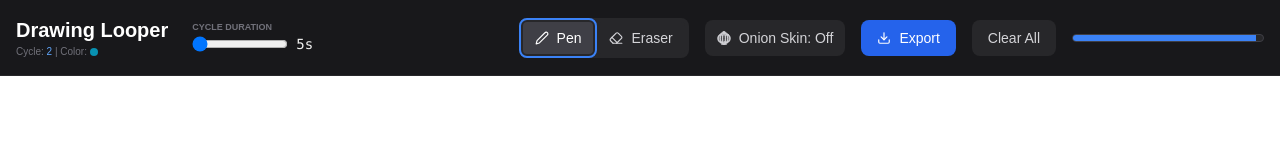
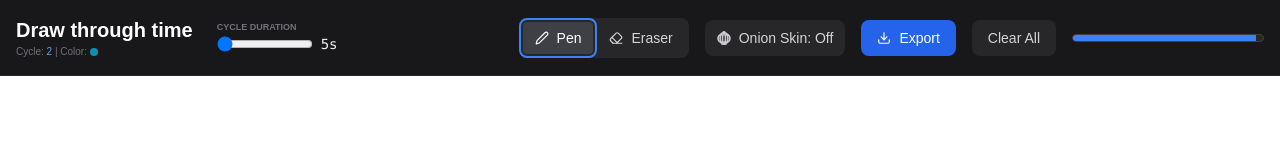
Before and after one commit to S-poony/LoopDraw, a plain HTML site: page index.html in a window 1280 px wide. Drawn offline with nearby package versions, Linux system fonts and the light colour scheme.

Commit message:
changed title

```diff
--- a/index.html
+++ b/index.html
@@ -4,7 +4,7 @@
 <head>
     <meta charset="UTF-8">
     <meta name="viewport" content="width=device-width, initial-scale=1.0">
-    <title>Drawing Looper - Chrono Replay</title>
+    <title>Loop Draw</title>
     <script src="https://cdn.tailwindcss.com"></script>
     <link rel="stylesheet" href="style.css">
 </head>
@@ -15,7 +15,7 @@
     <div class="p-4 bg-zinc-900 border-b border-zinc-800 flex flex-wrap items-center justify-between gap-4 z-20">
         <div class="flex items-center gap-4 sm:gap-6">
             <div class="flex-shrink-0">
-                <h1 class="font-bold text-lg sm:text-xl text-white">Drawing Looper</h1>
+                <h1 class="font-bold text-lg sm:text-xl text-white">Draw through time</h1>
                 <p class="text-[10px] text-zinc-500">Cycle: <span id="cycleCount" class="text-blue-400">1</span> |
                     Color:
                     <span id="currentColorBox" class="inline-block w-2 h-2 rounded-full align-middle"></span>
```
